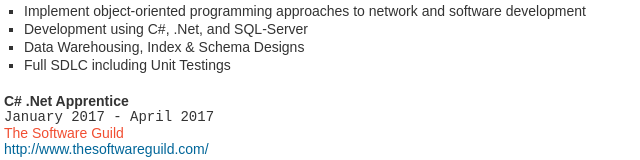
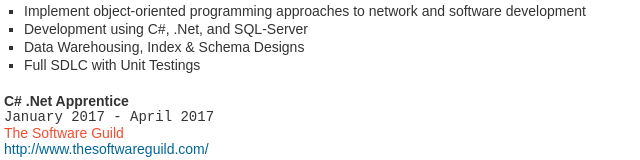
Before and after one commit to mikechowdiv/resume, a plain HTML site: page index.html in a window 1280 px wide. Shown: the part 519-679 px from the top of the page, 387-1027 px from the left. Drawn offline with Linux system fonts and the light colour scheme; a web font is replaced by a local one.

Commit message:
updateUnitTestings

```diff
--- a/index.html
+++ b/index.html
@@ -110,7 +110,7 @@
                     <li>Implement object-oriented programming approaches to network and software development</li>
                     <li>Development using C#, .Net, and SQL-Server</li>
                     <li>Data Warehousing, Index & Schema Designs</li>
-                    <li>Full SDLC including Unit Testings</li>
+                    <li>Full SDLC with Unit Testings</li>
                 </ul>
             </div>
 
@@ -274,7 +274,6 @@
         <!-- /#awards -->
 
         <!-- div class="sectionLine"></div>
-
         <div id="certifications">
             <div class="sectionName">
                 <span>CERTIFICATIONS</span>
@@ -329,7 +328,6 @@
 
 
         <!-- <div class="sectionLine"></div>
-
         <div id="languages">
             <div class="sectionName">
                 <span>LANGUAGES</span>
```
